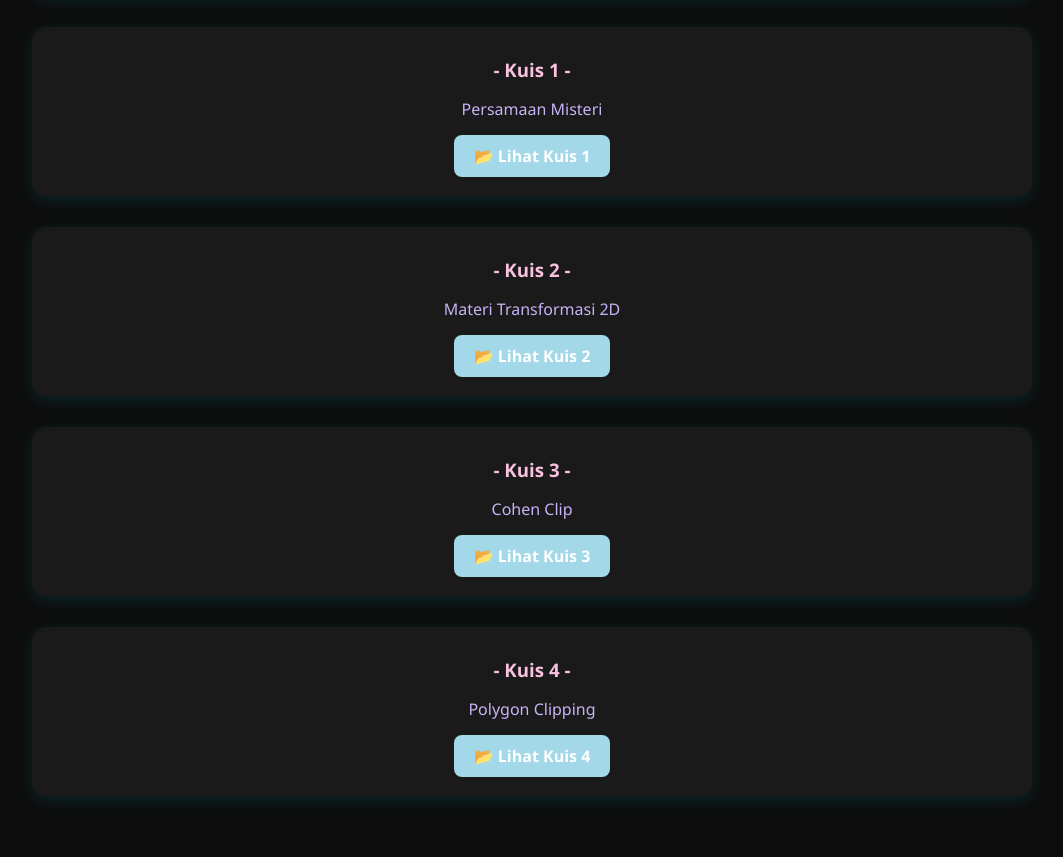
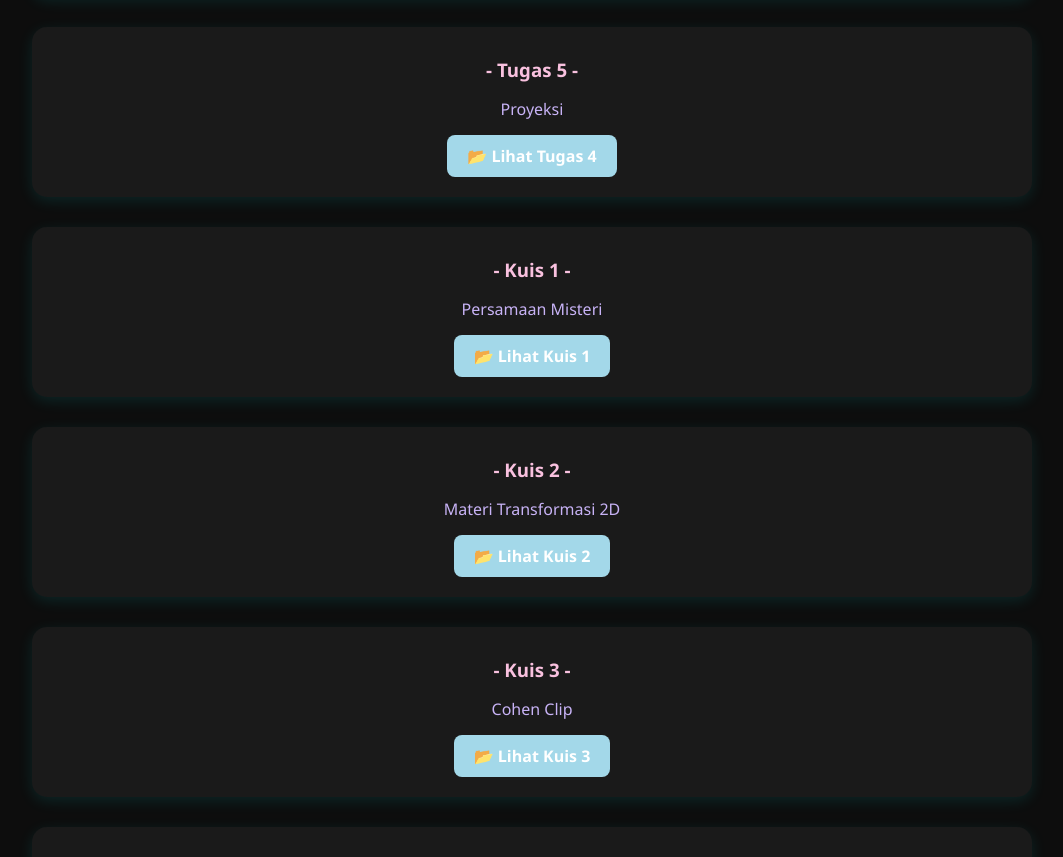
Before and after one commit to syaqilla24/2413025043.github.io, a plain HTML site: page portofolio/INDEX.html in a window 1280 px wide. Shown: the part 1405-2262 px from the top of the page, without its empty margins (108-1171 px from the left). Drawn offline with Linux system fonts and the light colour scheme.

Commit message:
Update INDEX.html

```diff
--- a/portofolio/INDEX.html
+++ b/portofolio/INDEX.html
@@ -119,6 +119,12 @@
     </div>
 
     <div class="card">
+      <h3>- Tugas 5 -</h3>
+      <p>Proyeksi</p>
+      <a href="https://drive.google.com/drive/folders/1dMCh0ovSaCTUplzE7O6pih4mr6yM-1pc?usp=sharing" class="btn">📂 Lihat Tugas 4</a>
+    </div>
+
+    <div class="card">
       <h3>- Kuis 1 -</h3>
       <p>Persamaan Misteri</p>
       <a href="https://drive.google.com/drive/folders/1YNAStL7OFE8bLjZN_hX69WD3gW-HHmu7?usp=sharing" class="btn">📂 Lihat Kuis 1</a>
```
